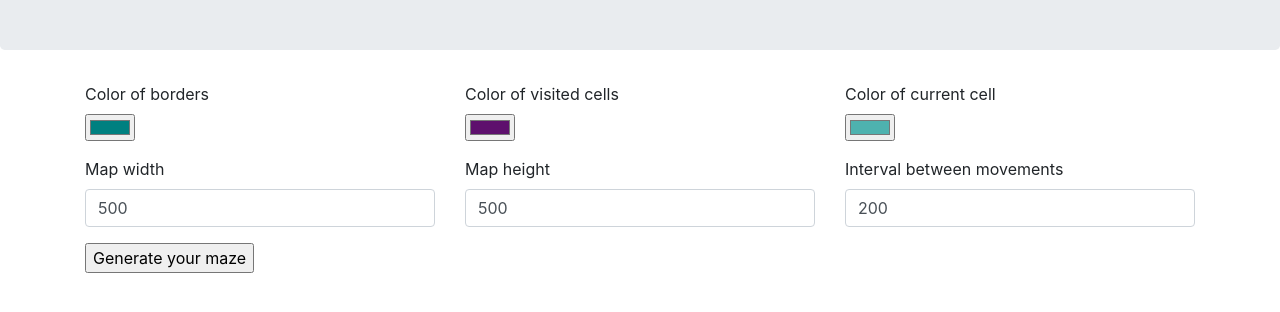
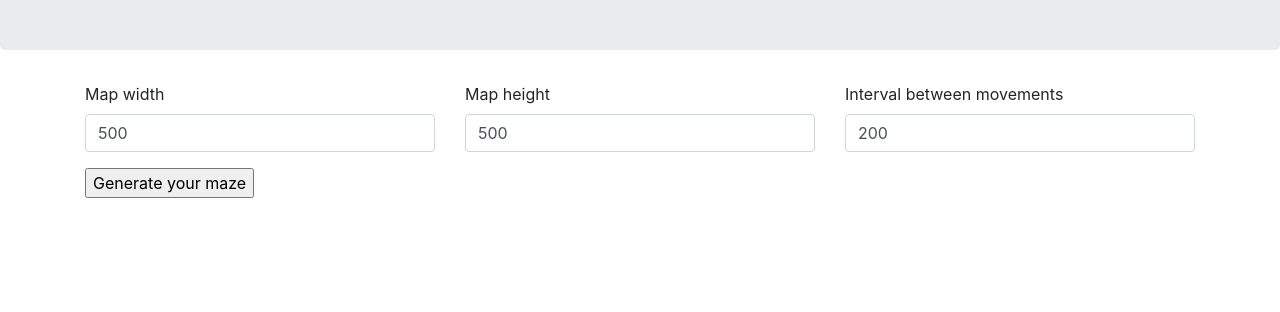
Before and after one commit to VusalIs/Maze-Generation-Algorithms-Session-2-, a plain HTML site: page index.html in a window 1280 px wide. Shown: the part 134-446 px from the top of the page. Drawn offline with nearby package versions, Linux system fonts and the light colour scheme.

Commit message:
Change index html

```diff
--- a/index.html
+++ b/index.html
@@ -45,20 +45,6 @@
             <form class="container">
                 <div class="row">
                     <div class="form-group col-sm">
-                        <label for="border-color">Color of borders</label><br />
-                        <input type="color" id="border-color" name="border-color" value="#008080" /><br />
-                    </div>
-                    <div class="form-group col-sm">
-                        <label for="visited-color">Color of visited cells</label><br />
-                        <input type="color" id="visited-color" name="visited-color" value="#5e106d" /><br />
-                    </div>
-                    <div class="form-group col-sm">
-                        <label for="current-color">Color of current cell</label><br />
-                        <input type="color" id="current-color" name="current-color" value="#4eb2af" /><br />
-                    </div>
-                </div>
-                <div class="row">
-                    <div class="form-group col-sm">
                         <label for="map-width">Map width</label>
                         <input type="number" class="form-control" id="map-width" value="500" />
                     </div>
```
